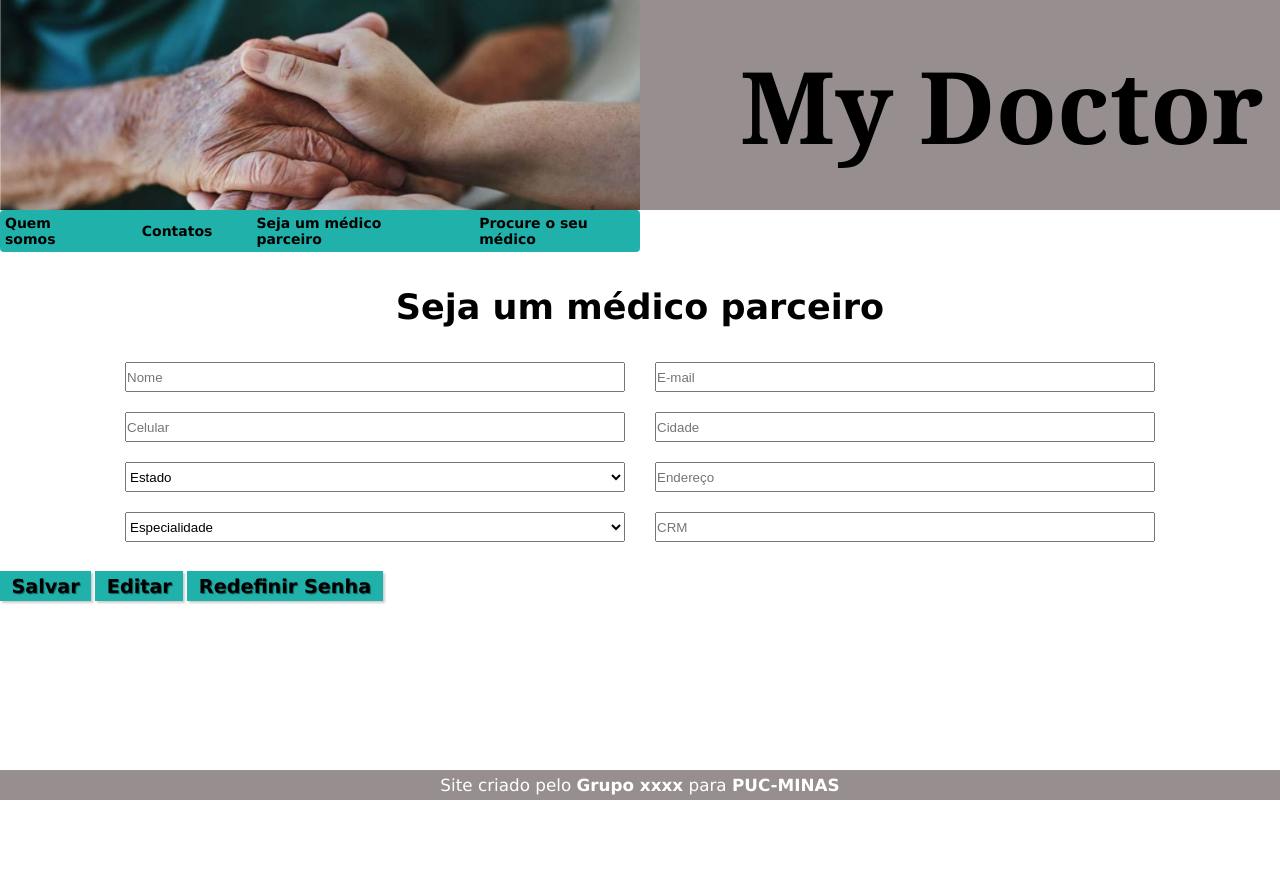
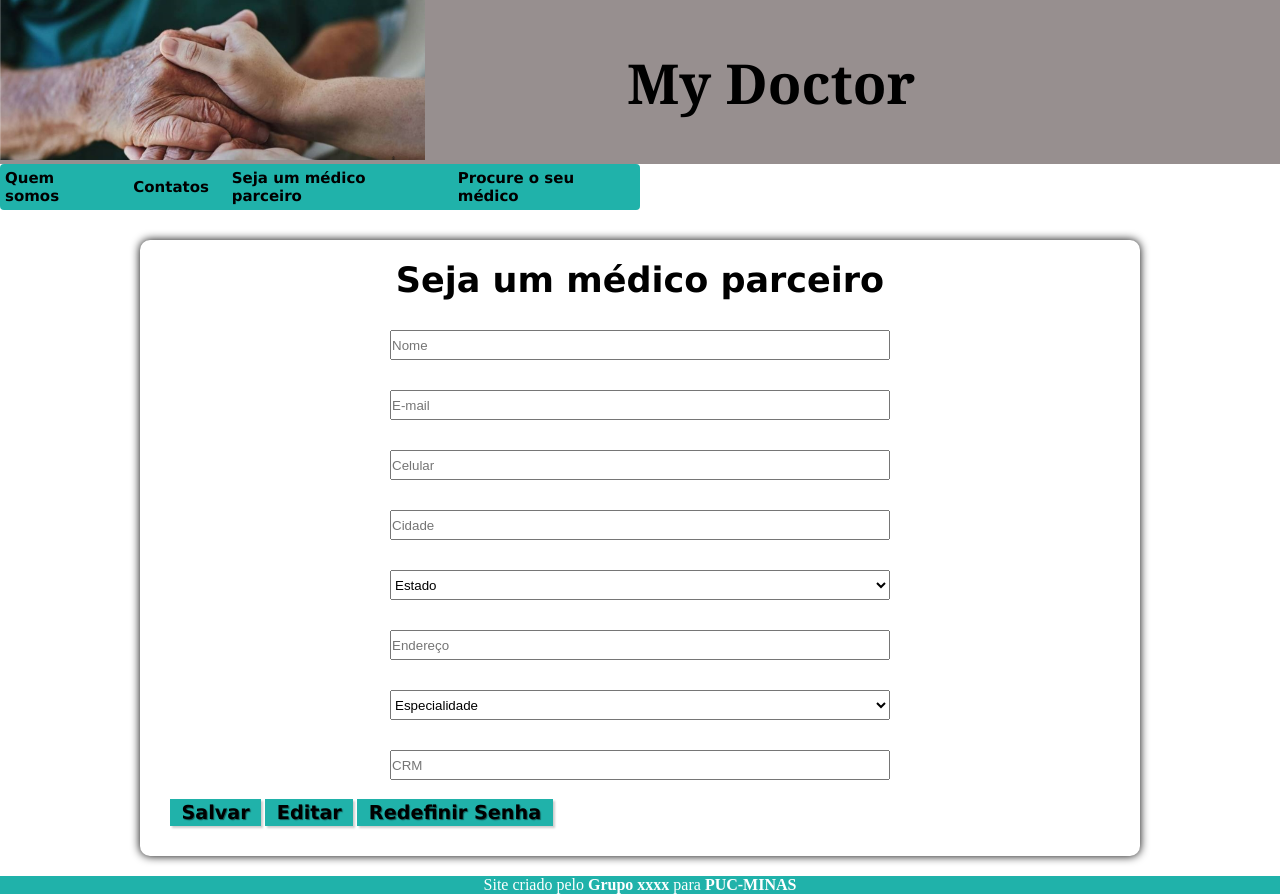
Before and after one commit to Joao-Paulo-Faria/PUC, a plain HTML site: page index.html in a window 1280 px wide. Before the commit the page ends 800 px from the top, so only its background shows below. Drawn offline with Linux system fonts and the light colour scheme.

Commit message:
alterações

```diff
--- a/index.html
+++ b/index.html
@@ -8,11 +8,17 @@
     <link rel="shortcut icon" href="tempsnip.ico" type="image/x-icon">
     <link rel="stylesheet" href="style.css">
 </head>
+
 <body>
     <header class="cabecalho">
         <section class="secao1">
+
+                <picture>
+                   <source media="(max-width:750px)" srcset="Capturar2.PNG">
                     <img class="imagem1" src="Capturar.PNG" alt="My Doctor">
-            <h1 class="titulo1"> My Doctor</h1>
+                </picture>
+                <h1 class="titulo1">My Doctor</h1>
+
         </section >
         <section class="secao2">
             <nav class="menu-geral">
@@ -71,11 +77,11 @@
             <button class="botao" type="submit">Salvar</button>
             <button class="botao" type="button">Editar</button>
             <button class="botao" type="button">Redefinir Senha</button>
-
         </section>
     </main>
     <footer>
         <p>Site criado pelo <a href=xxxxxxxx target="_blank">Grupo xxxx</a>  para <a href=xxxxxxxxx target="_blank"> PUC-MINAS</a></p>
     </footer>
 </body>
+
 </html>
--- a/style.css
+++ b/style.css
@@ -5,71 +5,92 @@
    padding: 0;
    box-sizing: border-box;
    text-decoration: none;
+   max-height:637px;
+
+
 }
 .cabecalho{
    margin: 0px;
+
 }
 .secao1{
     display:flex;
     align-items: center;
-    gap: 100px;
+    gap: 14vw;
 
-    background-color: rgb(151, 143, 143);
+    background-color: #978f8f;
 }
+main{
+    margin: auto;
+    min-width: 400px;
+    max-width: 1000px;
+    margin-top: 30px;
+    padding-bottom: 40px;
+    background-color:white;
+    box-shadow: 0px 0px  10px black;
+    border-radius:10px;
+    padding: 30px;
+    margin-bottom: 20px;
+
+}
+
 .titulo1 {
-    font-size: 100px;
-    font-family:Georgia, 'Times New Roman', Times, serif
+    font-size: 4.3vw;
+    font-family:Georgia, 'Times New Roman', Times, serif;
+    display: block;
+
+
 }
 .imagem1 {
-    height: 210px;
-    width: 50%;
+
+    height: 160px;
+    width: 95%;
 }
 .secao2{
-    background-color:lightseagreen;
+    background-color:#20b2aa;
     width: 50%;
     border-radius: 4px;
-
+    gap: 1vw;
+    min-width: 483px;
+    max-width: 1360px;
 }
 .menu-geral {
     display: flex;
     flex-direction: row;
     align-items: center;
-    gap: 34px;
+    gap: 1vw;
 
 }
 .menu{
     color: black;
-    font-size: 14px;
+    font-size: min(15px, 2.2vw);
     border: 0;
     padding: 5px;
     border-radius: 4px;
     text-decoration: none;
     font-weight: bold;
     font-family: Verdana, Geneva, Tahoma, sans-serif;
-
-
 }
 
-
-
-
-
 .menu:hover{
-    background-color:rgb(135, 243, 135);
+    background-color:#87f387;
     color: white
 }
 body {
-    font-size: 100%;
-    background-color:white
+
+background-color:white;
+height: 100%;
+
 }
 .titulo2 {
+
     font-family: Verdana, Geneva, Tahoma, sans-serif;
     font-size: 35px;
-    margin: auto;
-    padding: 35px;
-    text-align: center;
+    margin-top: -10px;
+    padding-bottom: 30px;
+    text-align:center;
+
 }
-
 .secao4{
     width: 100%;
     height: auto;
@@ -77,8 +98,9 @@ body {
    flex-direction: row;
    flex-wrap: wrap;
    justify-content: center;
-   row-gap: 20px;
-   column-gap: 30px;
+   row-gap: 30px;
+   column-gap: 10px;
+
 }
 
 .informa{
@@ -87,20 +109,20 @@ body {
 }
 
 footer{
-    background-color: rgb(151, 143, 143);
-    font-family: Verdana, Geneva, Tahoma, sans-serif;
+
+background-color:#20b2aa;
 color: white;
 text-align: center;
-    font-size: 1.05em;
-    bottom: 0;
-    position: fixed;
-    width: 100%;
-    padding: 5px;
+
+
 }
 footer>p>a {
     color:white;
     font-weight: bolder;
-    text-decoration: none;}
+    text-decoration: none;
+}
+
+
 
 footer a:hover{
     text-decoration: underline;
@@ -110,11 +132,11 @@ footer>p>a {
 
 .botao {
 font-size:1.2em;
-    background-color:lightseagreen;
+background-color:#20b2aa;
 border: 0;
-    margin-top:  1.5em;
+margin-top:  1.0em;
 color: black;
-    padding: 0.2em 0.6em;
+padding: 0.1em 0.6em;
 box-shadow: 2px 2px 2px rgba(0,0,0,0.2);
 text-shadow: 1px 1px 1px rgb(0, 0, 0, 0.5);
 font-family: Verdana, Geneva, Tahoma, sans-serif;
```
Also changed, not shown: Capturar2.PNG (added), Capturar3.png (added). Lines whose indentation alone changed are shown as unchanged.
